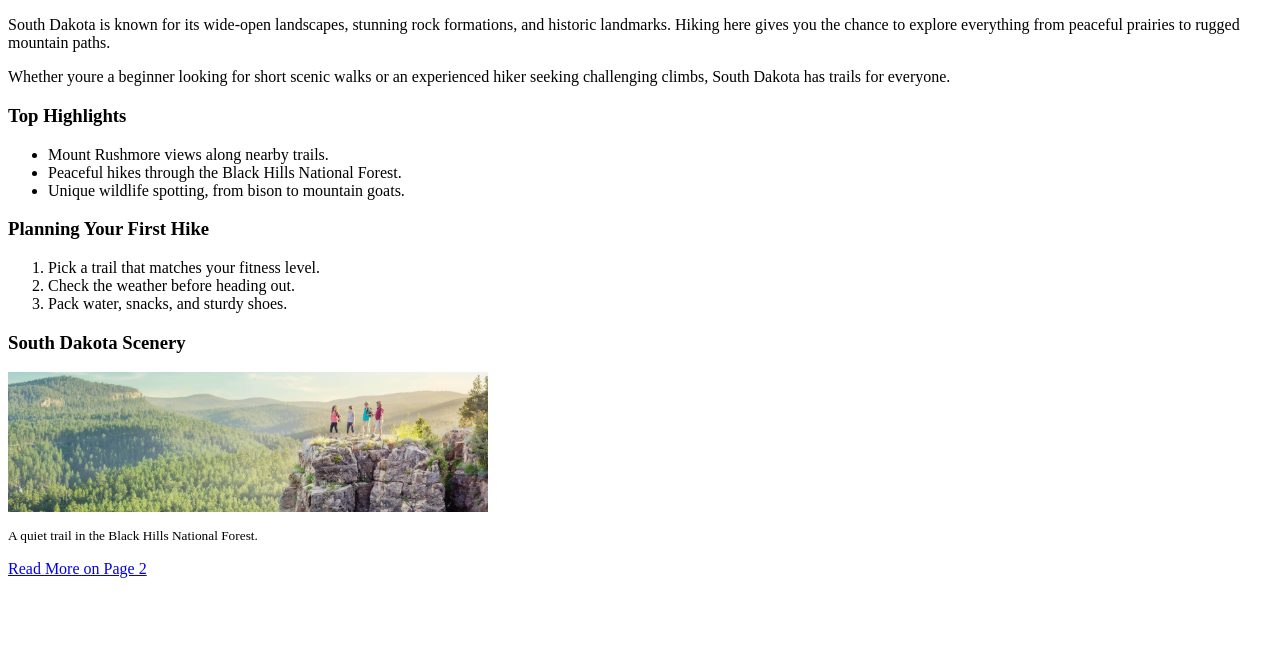
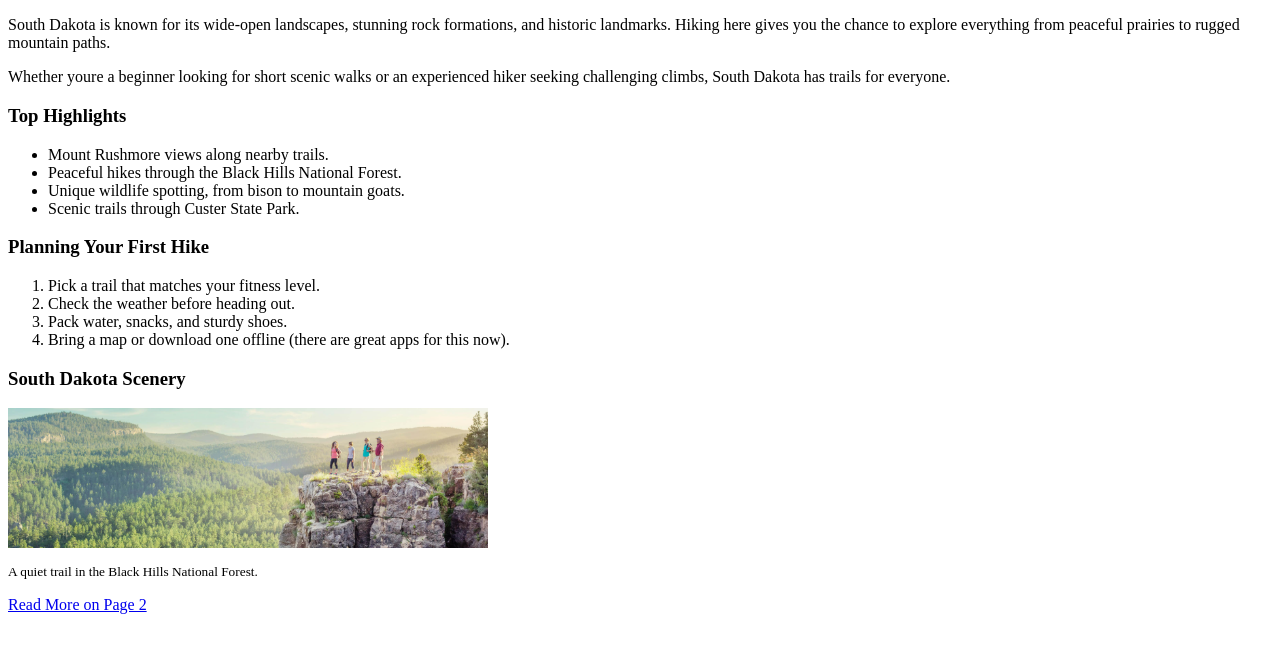
Before and after one commit to saeaunarose/webpage-Pt1-SaeAuna, a plain HTML site: page index.html in a window 1280 px wide. Shown: the part 138-790 px from the top of the page. Drawn offline with Linux system fonts and the light colour scheme.

Commit message:
Add headings, paragraphs, unordered list, and ordered list to index.html

```diff
--- a/index.html
+++ b/index.html
@@ -35,6 +35,7 @@
         <li>Mount Rushmore views along nearby trails.</li>
         <li>Peaceful hikes through the Black Hills National Forest.</li>
         <li>Unique wildlife spotting, from bison to mountain goats.</li>
+        <li>Scenic trails through Custer State Park.</li>
       </ul>
     </section>
 
@@ -45,6 +46,7 @@
         <li>Pick a trail that matches your fitness level.</li>
         <li>Check the weather before heading out.</li>
         <li>Pack water, snacks, and sturdy shoes.</li>
+        <li>Bring a map or download one offline (there are great apps for this now).</li>
       </ol>
     </section>
 
```
